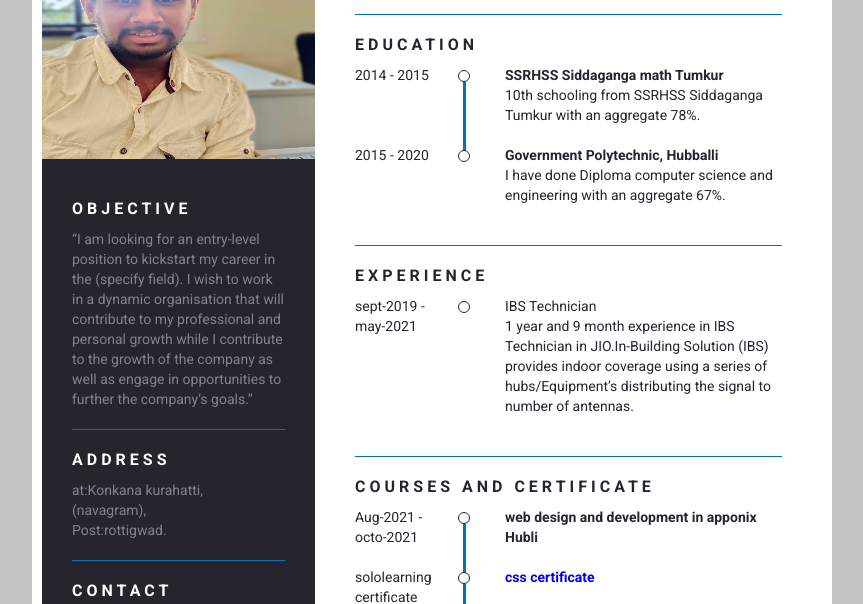
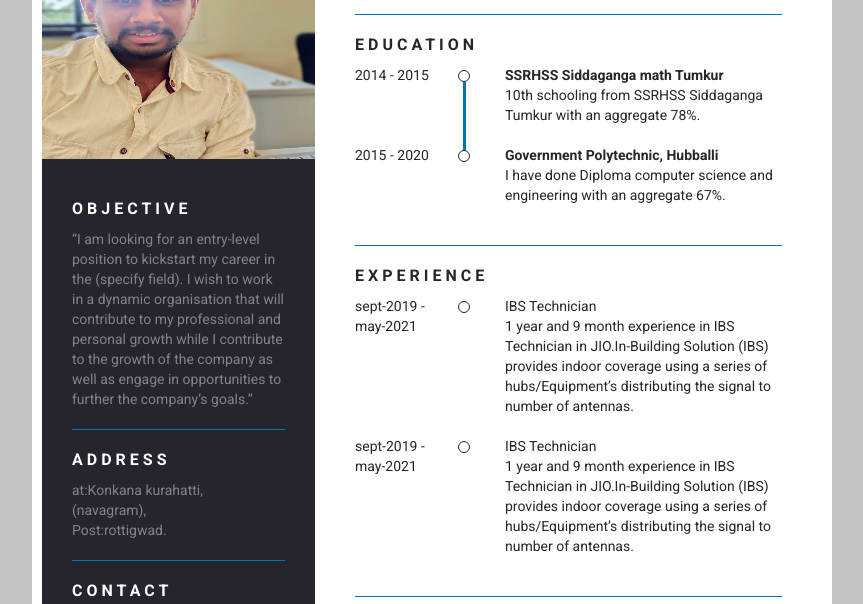
Before and after one commit to Sachinkkt/LK, a plain HTML site: page index.html in a window 1280 px wide. Shown: the part 151-755 px from the top of the page, without its empty margins (208-1071 px from the left). Drawn offline with Linux system fonts and the light colour scheme.

Commit message:
Update index.html

```diff
--- a/index.html
+++ b/index.html
@@ -151,6 +151,15 @@
 					</div>
 				</div>
 			</div>
+			<div class="resume_info">
+				<div class="resume_data">
+					<div class="year">sept-2019 - may-2021</div>
+					<div class="content">
+						<p>IBS Technician</p>
+						<p>1 year and 9 month experience in IBS Technician in JIO.In-Building Solution (IBS) provides indoor coverage using a series of hubs/Equipment’s distributing the signal to number of antennas. </p>
+					</div>
+				</div>
+			</div>
 		</div>
 		<div class="resume_item resume_experience">
 			<div class="resume_title">Courses and certificate</div>
```
